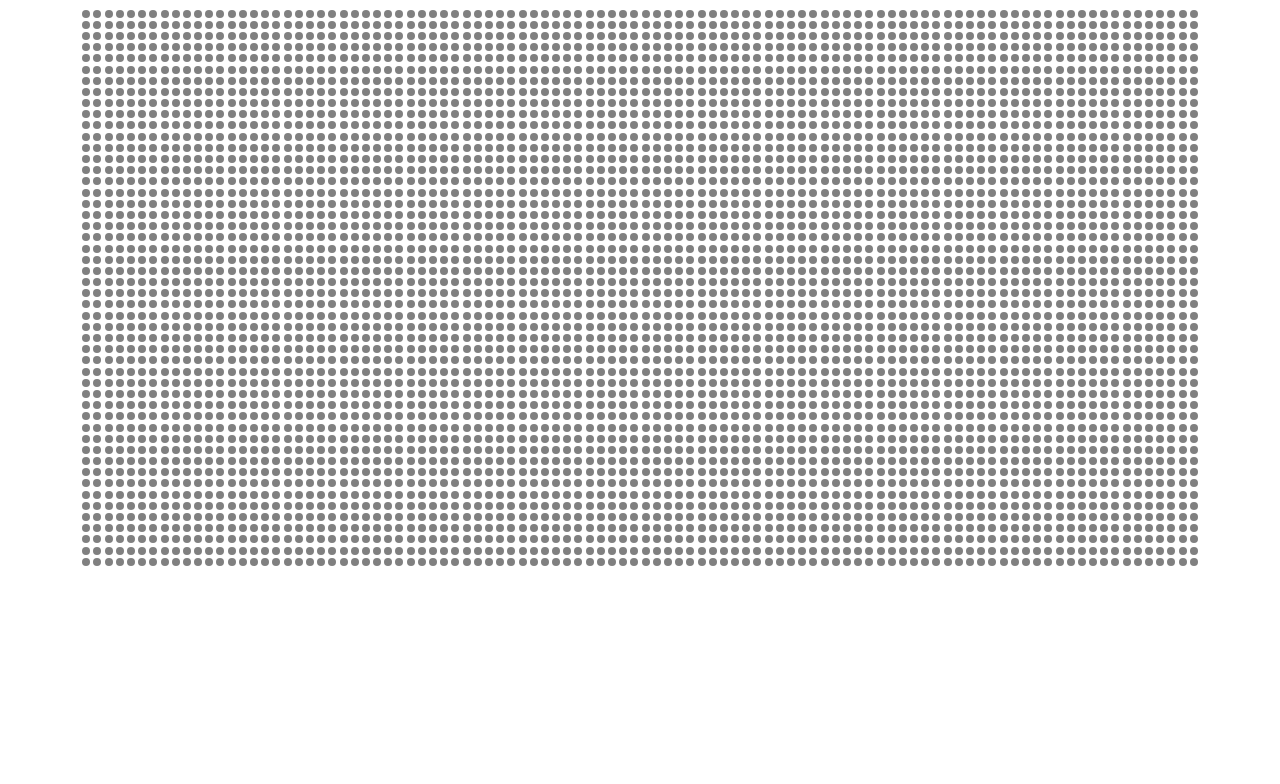
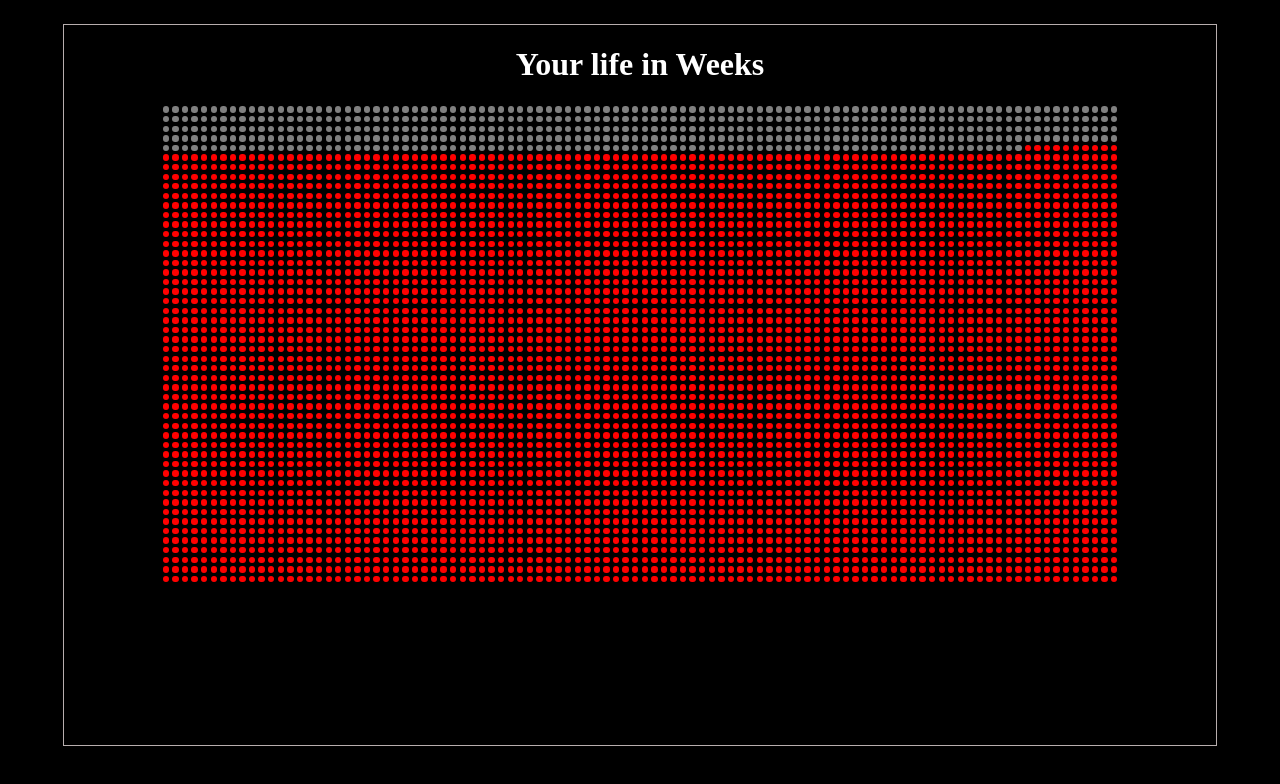
Before and after one commit to anastr0/your-life-in-weeks, a Nuxt app: page / in a window 1280 px wide. Shown: the top 784 px of the page. Built offline with nearby package versions, Linux system fonts and the light colour scheme.

Commit message:
add sass and styling

```diff
--- a/app.vue
+++ b/app.vue
@@ -1,26 +1,29 @@
 <template>
   <div>
-    <!-- <h1 style="align: center;">Your life in Weeks</h1>
-
-    <div>Input DOB (datetime picker)</div>
-    <div>input life expectancy (multiples of grid width)</div> -->
-
-    <div>
-      <div class="container">
+    <div class="app-container">
+      <div class="wrapper-container">
+        <h1>Your life in Weeks</h1>
+        <div class="grid-container">
           <div ref="life" class="life-grid">
             <div
               v-for="(r, i) in lifeGrid[0]"
-            :key="`r${lifeGrid[0] * i}`"
+              :key="`r${lifeGrid[0] * (i + 1)}`"
               class="life-row"
             >
               <div
                 v-for="(v, j) in lifeGrid[1]"
-              :key="lifeGrid[0] * i + j"
-              class="dot"
-              v-bind:style="[lifeGrid[0] * i + j > (lifeExpectancy - daysLeft) ? { background: 'red' }: { background: 'grey' }]"></div>
+                :key="`r${lifeGrid[0] * (i + 1) + (j + 1)}`"
+                class="week-dot"
+                v-bind:style="[
+                  lifeGrid[1] * i + (j + 1) > lifeExpectancy - weeksLeft
+                    ? { background: 'red' }
+                    : { background: 'grey' },
+                ]"
+              ></div>
             </div>
           </div>
           <!-- grid past days in grey, future days in red, today -->
+        </div>
       </div>
     </div>
   </div>
@@ -32,10 +35,6 @@ const appConfig = useAppConfig();
 var lifeGrid = [50, 100];
 var lifeExpectancy = 0; // in weeks
 var weeksLeft = 0;
-
-const setDoB = function () {
-  console.log("dob set")
-}
 
 const loadLifeGrid = function () {
   console.log("life grid loaded from localstorage");
@@ -49,25 +48,26 @@ onBeforeMount(() => {
 });
 </script>
 
-<style>
-.container {
-  display: flex;
-  justify-content: center;
-}
+<style lang="scss">
+.grid-container {
+  align-self: center;
   .life-grid {
     width: fit-content;
   }
   .life-row {
     line-height: 0;
   }
-.dot {
-  background: grey;
-  width: 0.5rem;
-  height: 0.5rem;
+  .week-dot {
+    line-height: 0;
     border-radius: 50%;
+    width: 0.4rem;
+    height: 0.4rem;
     margin: 0.1rem;
-  line-height: 0;
     display: inline-flex;
     flex-direction: column;
   }
+}
+h1 {
+  align-self: center;
+}
 </style>
--- /dev/null
+++ b/assets/global.scss
@@ -0,0 +1,20 @@
+body {
+  color: #ffffff;
+  font-family: "Times New Roman", Times, serif;
+  background: #000000;
+}
+.app-container {
+  height: inherit;
+  width: inherit;
+  display: flex;
+  justify-content: center;
+}
+.wrapper-container {
+  display: flex;
+  flex-direction: column;
+  border: solid #b7aeae 0.1em;
+  width: 90vw;
+  height: 90vh;
+  margin: 1em;
+  align-self: center;
+}
--- a/nuxt.config.ts
+++ b/nuxt.config.ts
@@ -1,4 +1,5 @@
 // https://nuxt.com/docs/api/configuration/nuxt-config
 export default defineNuxtConfig({
-  devtools: { enabled: true }
+  devtools: { enabled: true },
+  css: ['~/assets/global.scss'],
 })
--- a/package.json
+++ b/package.json
@@ -13,5 +13,9 @@
     "nuxt": "^3.11.2",
     "vue": "^3.4.27",
     "vue-router": "^4.3.2"
+  },
+  "devDependencies": {
+    "sass": "^1.77.4",
+    "scss": "^0.2.4"
   }
 }
```
Lines whose indentation alone changed are shown as unchanged.
